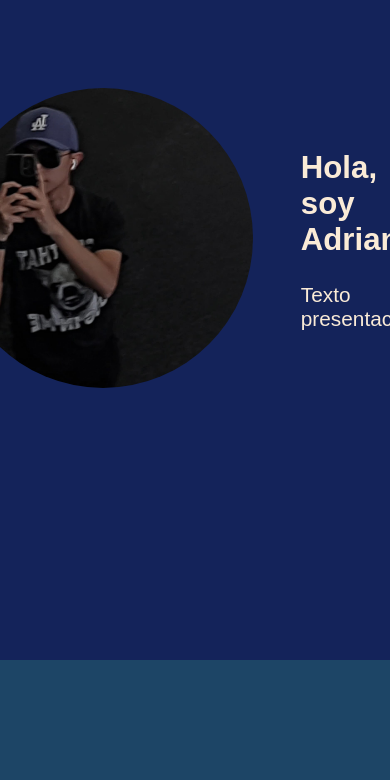
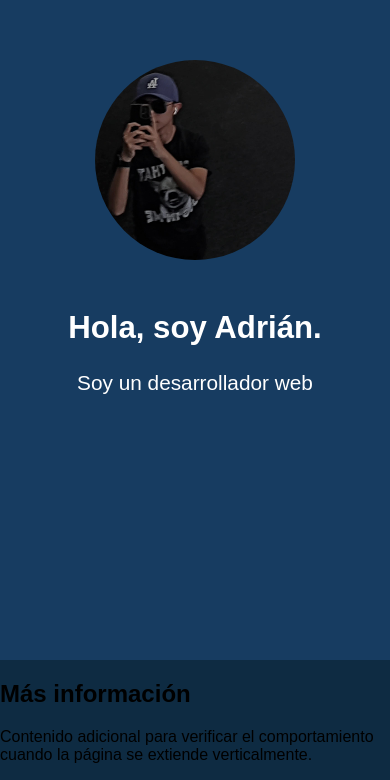
Before and after one commit to AdrianJaviel/pagina_personal01, a plain HTML site: page index.html in a window 390 px wide. Shown: the part 184-964 px from the top of the page. Before the commit the page ends 844 px from the top, so only its background shows below. Drawn offline with Linux system fonts and the light colour scheme.

Commit message:
modificado 2

```diff
--- a/index.html
+++ b/index.html
@@ -9,18 +9,35 @@
     <link rel="stylesheet" href="styles.css">
     <title>Mi pagina</title>
 </head>
+<!doctype html>
+<html lang="es">
+<head>
+  <meta charset="utf-8" />
+  <meta name="viewport" content="width=device-width,initial-scale=1" />
+  <link rel="stylesheet" href="styles.css">
+  <title>Mi página</title>
+</head>
 <body>
-    <!-- Contenedor con transición -->
+  <!-- contenedor que tiene la animación (aplica el atributo tal cual) -->
   <div class="transition-container" transition-style="in:circle:top-left">
+    <main class="content">
       <section class="presentacion">
         <img src="img/foto_perfil.jpg" alt="Foto de perfil" class="foto-perfil">
         <div class="texto-presentacion">
-      <h1>Hola, soy Adrian</h1>
-      <p>Texto de presentación...</p>
+          <h1>Hola, soy Adrián.</h1>
+          <p>Soy un desarrollador web </p>
         </div>
       </section>
+
+      <!-- ejemplo de más contenido para comprobar que la página crece hacia abajo -->
+      <section class="extra">
+        <h2>Más información</h2>
+        <p>Contenido adicional para verificar el comportamiento cuando la página se extiende verticalmente.</p>
+      </section>
+    </main>
   </div>
+</body>
+</html>
 
-</body>
 
 </html>
--- a/styles.css
+++ b/styles.css
@@ -1,18 +1,17 @@
-/* Fondo */
         body {
             margin: 0;
-  background-color: #1d4566;
+            background-color: #0e2b42; /* Fondo azul oscuro */
             font-family: Arial, sans-serif;
         }
 
         /* Contenedor con la transición */
         .transition-container {
             width: 100vw;
-  min-height: 100vh; /* Se expande si hay más contenido */
+            min-height: 100vh;
             overflow: hidden;
         }
 
-/* Animación de entrada */
+        /* ==================== Animaciones de Transición ==================== */
         @keyframes circle-in-top-left {
             from {
                 clip-path: circle(0% at top left);
@@ -26,7 +25,6 @@ body {
             animation: 2.5s cubic-bezier(.25, 1, .30, 1) circle-in-top-left both;
         }
 
-/* Animación de salida */
         @keyframes circle-out-hesitate {
             0% {
                 clip-path: circle(125%);
@@ -43,22 +41,22 @@ body {
             animation: 2.5s cubic-bezier(.25, 1, .30, 1) circle-out-hesitate both;
         }
 
-/* Sección presentación centrada */
+        /* ==================== Sección de Presentación (Centrada) ==================== */
         .presentacion {
             display: flex;
-  flex-direction: row;
-  align-items: center;       /* Centra verticalmente */
-  justify-content: center;   /* Centra horizontalmente */
+            flex-direction: row; /* Por defecto, en fila para pantallas grandes */
+            align-items: center; /* Centra verticalmente */
+            justify-content: center; /* Centra horizontalmente */
             gap: 3rem;
-  min-height: 100vh;         /* Ocupa toda la altura de pantalla */
-  background-color: #14235a;
+            min-height: 100vh;
+            background-color: #173c61; /* Color de fondo de la sección */
             padding: 3rem;
             box-sizing: border-box;
         }
 
-/* Imagen */
+        /* Estilo de la imagen de perfil */
         .foto-perfil {
-  max-width: 300px;
+            max-width: 300px; /* Tamaño máximo para desktop */
             border-radius: 50%;
             object-fit: cover;
             transition: transform 0.3s ease;
@@ -68,10 +66,33 @@ body {
             transform: scale(1.1);
         }
 
-/* Texto */
+        /* Estilo del texto de presentación */
         .texto-presentacion {
-  color: antiquewhite;
+            color: #FFFFFF; /* Texto blanco */
             font-size: 1.3em;
             max-width: 500px;
-  text-align: justify;
         }
+
+        /* ==================== Media Query para Responsividad ==================== */
+        /* Este bloque de estilos se aplica solo en pantallas de 768px o menos (móviles) */
+        @media (max-width: 768px) {
+            .presentacion {
+                /* Cambia la dirección del flexbox para apilar los elementos */
+                flex-direction: column;
+                /* Reduce el espacio entre la imagen y el texto */
+                gap: 1.5rem;
+                /* Ajusta el padding para que no sea tan grande en pantallas pequeñas */
+                padding: 2rem 1rem;
+                text-align: center; /* Centra el texto */
+            }
+
+            .foto-perfil {
+                /* Reduce el tamaño máximo de la imagen en móviles */
+                max-width: 200px;
+            }
+
+            .texto-presentacion {
+                /* Asegura que el texto no se salga de la pantalla */
+                max-width: 100%;
+            }
+        }
```
Lines whose indentation alone changed are shown as unchanged.
